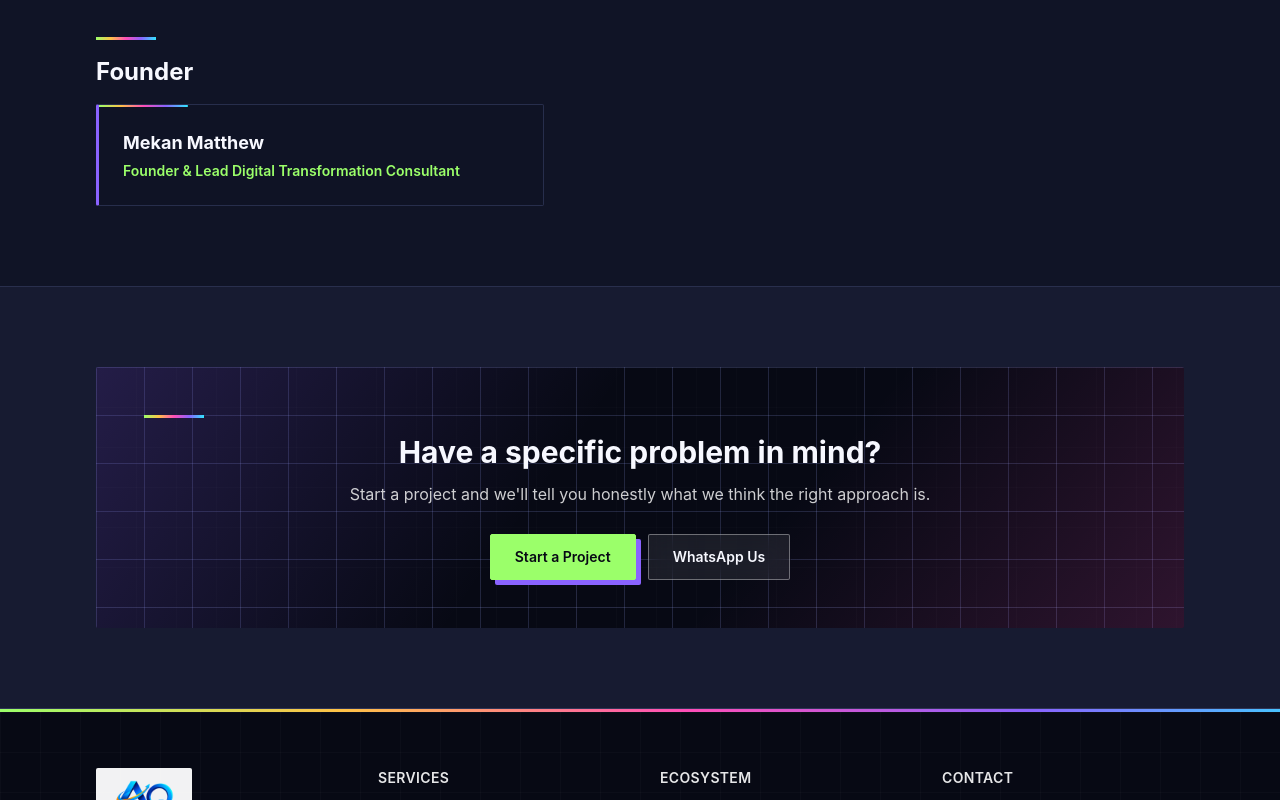
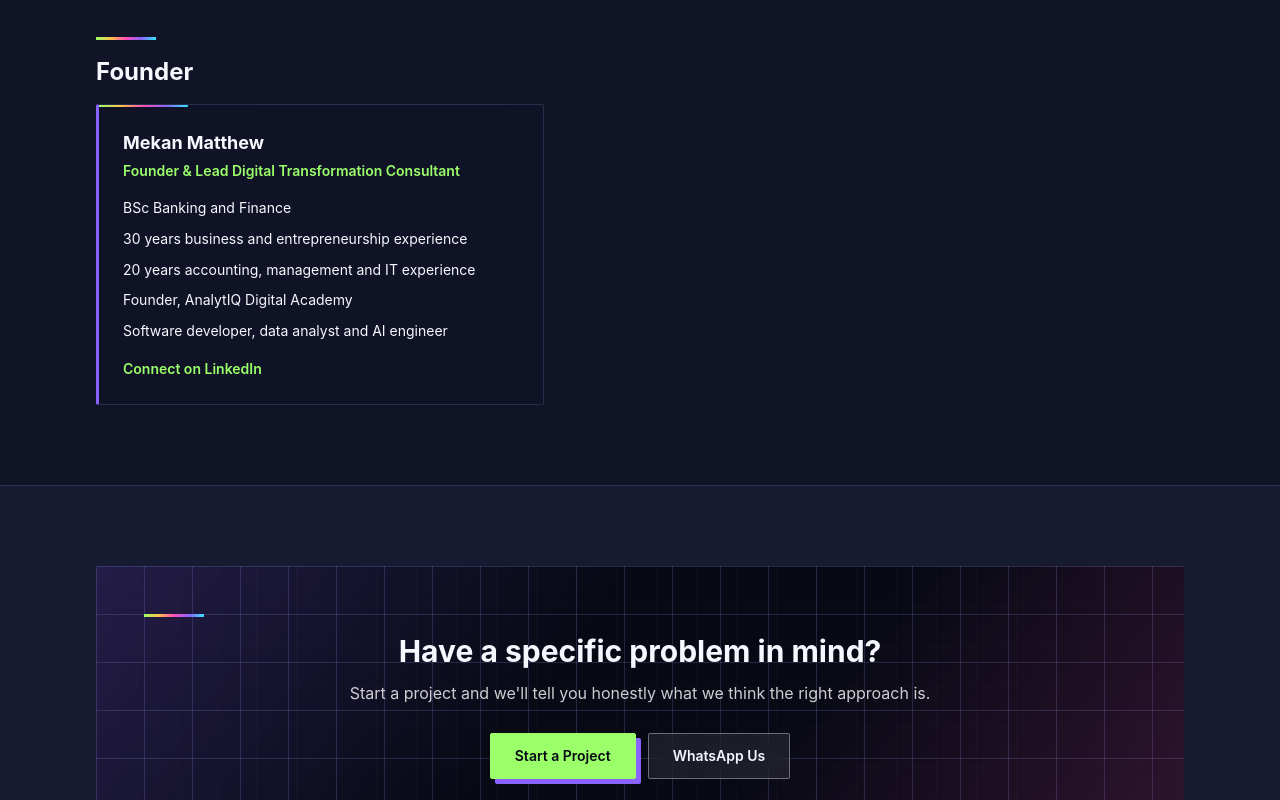
Before and after one commit to AnalytiqDigital/Analytiq-Digital, a Next.js app: page /about in a window 1280 px wide. Shown: the part 1466-2266 px from the top of the page. Built offline with nearby package versions, Linux system fonts and the light colour scheme; no server answers; the database is empty.

Commit message:
About: add founder background and LinkedIn link

```diff
--- a/app/about/page.tsx
+++ b/app/about/page.tsx
@@ -48,6 +48,14 @@ const tools = [
   'WordPress',
 ];
 
+const founderCredentials = [
+  'BSc Banking and Finance',
+  '30 years business and entrepreneurship experience',
+  '20 years accounting, management and IT experience',
+  'Founder, AnalytIQ Digital Academy',
+  'Software developer, data analyst and AI engineer',
+];
+
 export default function AboutPage() {
   return (
     <>
@@ -91,6 +99,19 @@ export default function AboutPage() {
             <div className="mt-4 card max-w-md">
               <p className="font-display text-lg font-bold text-ink">{siteConfig.founder}</p>
               <p className="mt-1 text-sm font-semibold text-brand">{siteConfig.founderTitle}</p>
+              <ul className="mt-4 space-y-2 text-sm leading-relaxed text-ink/70">
+                {founderCredentials.map((item) => (
+                  <li key={item}>{item}</li>
+                ))}
+              </ul>
+              <a
+                href={siteConfig.social.linkedin}
+                target="_blank"
+                rel="noopener noreferrer"
+                className="mt-4 inline-block text-sm font-semibold text-brand hover:underline"
+              >
+                Connect on LinkedIn
+              </a>
             </div>
           </div>
 
```
